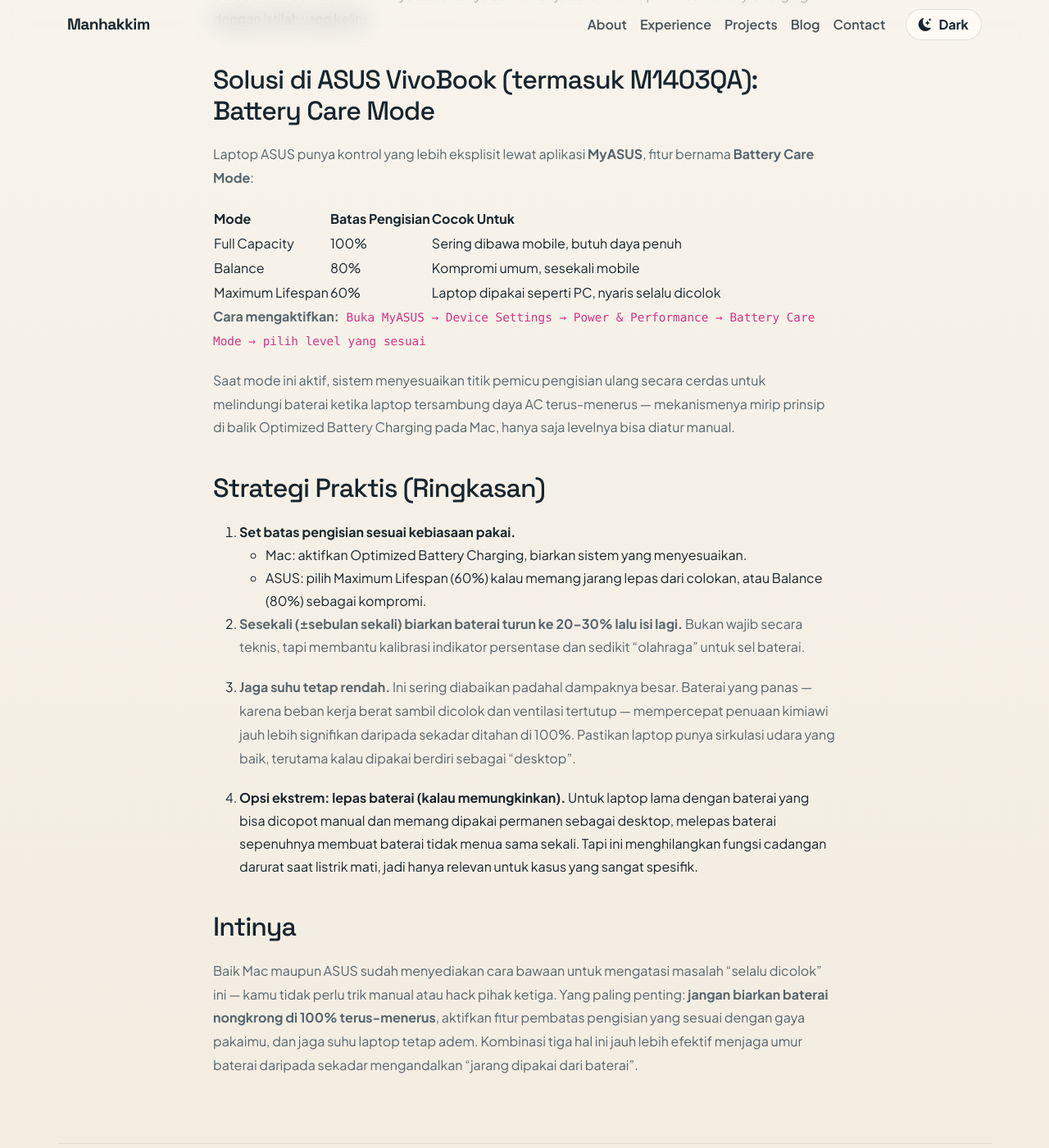
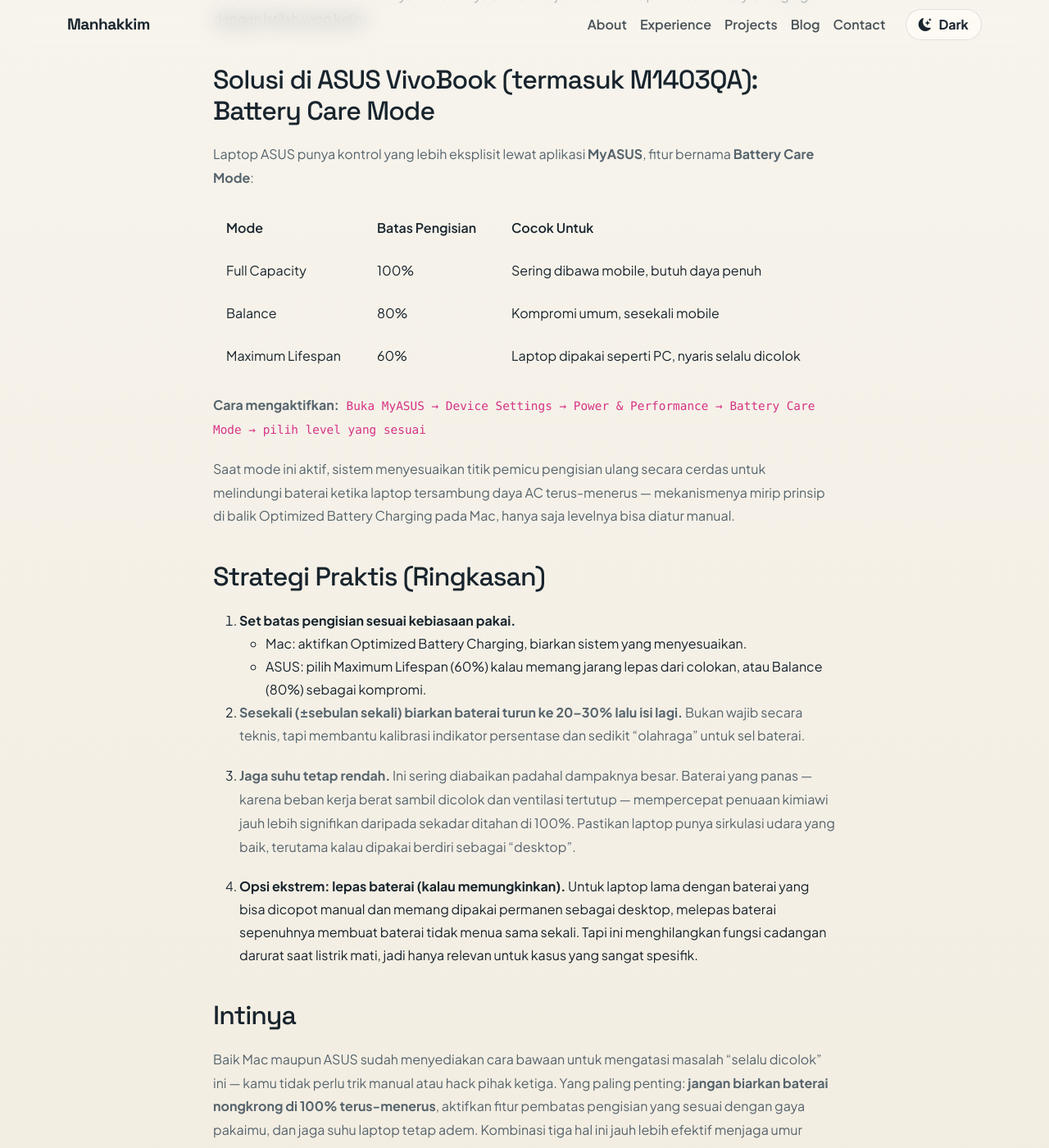
Before and after one commit to manHax/manhax.github.io, a Jekyll site: the page built from _posts/2024-01-01-baterai-laptop.md, in a window 1280 px wide and 1400 px high, scrolled down 1593 px. Shown: the whole window at 82% size. Built offline with Jekyll 4.4.1, drawn with Linux system fonts in a browser that asks for light colours; nearby versions of some CDN libraries.

Commit message:
style: add table styling for blog posts

```diff
--- a/_layouts/default.html
+++ b/_layouts/default.html
@@ -66,6 +66,20 @@
       color: var(--text-secondary);
       font-style: italic;
     }
+    .blog-container table {
+      width: 100%;
+      border-collapse: collapse;
+      margin-bottom: 20px;
+    }
+    .blog-container th, .blog-container td {
+      border: 1px solid var(--border-color);
+      padding: 12px 16px;
+      text-align: left;
+    }
+    .blog-container th {
+      background-color: var(--surface-2);
+      font-weight: 600;
+    }
     .blog-title {
       font-size: 2.5rem;
       font-weight: 700;
```
